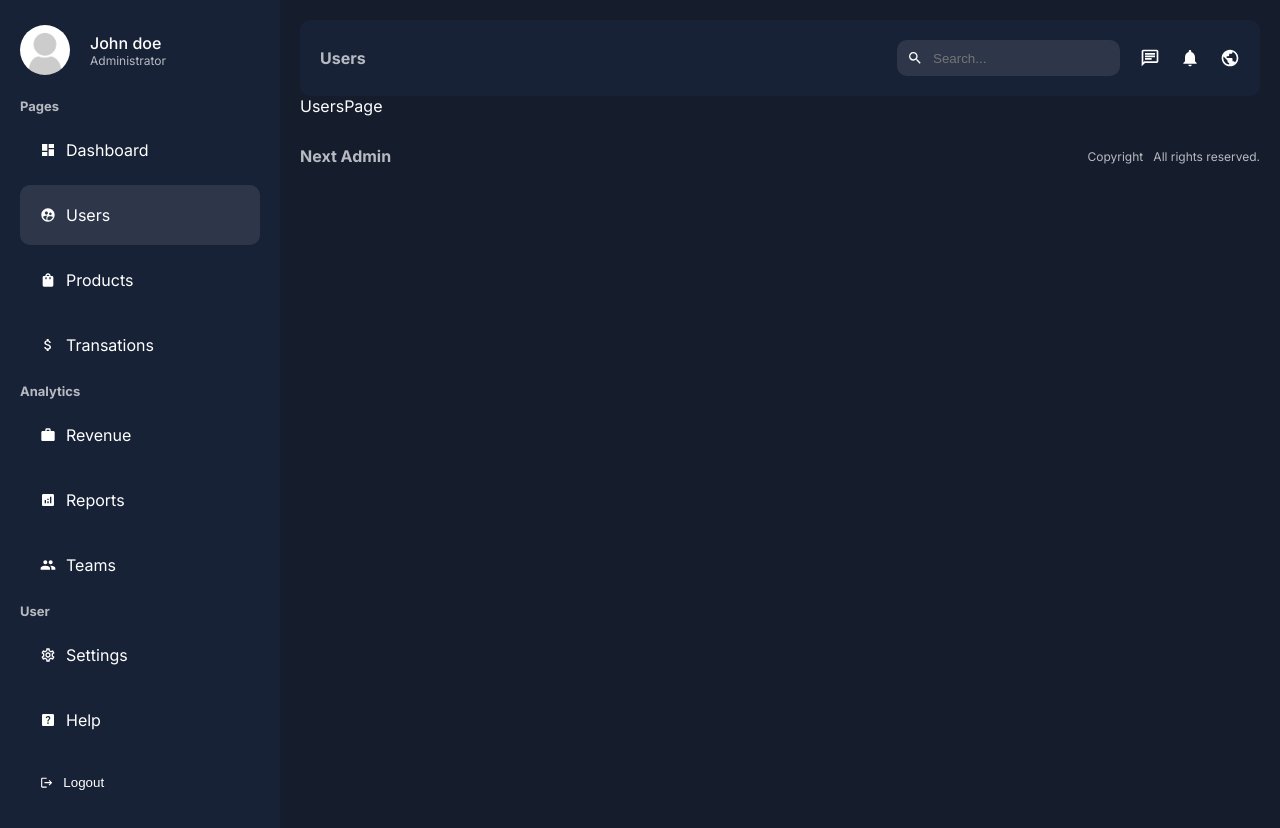
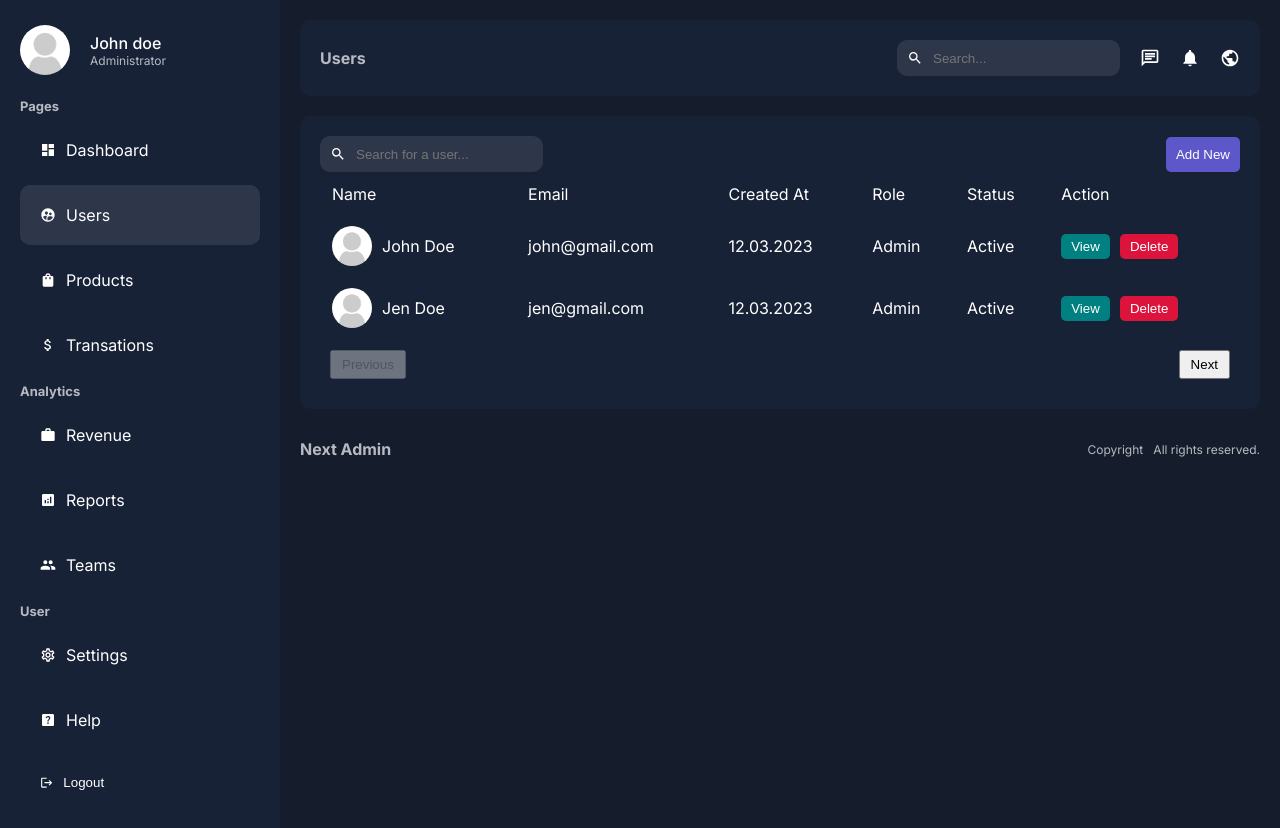
Before and after one commit to DineshShrestha/nextadmin, a Next.js app: page /dashboard/users in a window 1280 px wide. Built offline with nearby package versions, Linux system fonts and the light colour scheme.

Commit message:
Users and Products page design

```diff
--- a/app/dashboard/users/page.jsx
+++ b/app/dashboard/users/page.jsx
@@ -1,7 +1,73 @@
-const UsersPage = (props) => {
+import Pagination from "@/app/ui/dashboard/pagination/pagination"
+import Search from "@/app/ui/dashboard/search/search"
+import styles from "@/app/ui/dashboard/users/users.module.css"
+import Image from "next/image"
+import Link from "next/link"
+const UsersPage = ({placeholder}) => {
     return(
-        <div>
-            UsersPage
+        <div className={styles.container}>
+            <div className={styles.top}>
+                <Search placeholder="Search for a user..."/>
+                <Link href="/dashboard/users/add">
+                    <button className={styles.addButton}>Add New</button>
+                </Link>
+            </div>
+            <table className={styles.table}>
+                <thead>
+                    <tr>
+                        <td>Name</td>
+                        <td>Email</td>
+                        <td>Created At</td>
+                        <td>Role</td>
+                        <td>Status</td>
+                        <td>Action</td>
+                    </tr>
+                </thead>
+                <tbody>
+                    <tr>
+                        <td>
+                            <div className={styles.user}>
+                                <Image src="/noavatar.png" alt="" width={40} height={40} className={styles.userImage}/>
+                            John Doe
+                            </div>
+                        </td>
+                        <td>john@gmail.com</td>
+                        <td>12.03.2023</td>
+                        <td>Admin</td>
+                        <td>Active</td>
+                        <td>
+                            <div className={styles.buttons}>
+                            <Link href="/">
+                            <button className={`${styles.button} ${styles.view}`}>View</button>
+                            </Link>
+                            <button className={`${styles.button} ${styles.delete}`}>Delete</button>
+                            </div>
+                        </td>
+                    </tr>
+                    <tr>
+                        <td>
+                            <div className={styles.user}>
+                                <Image src="/noavatar.png" alt="" width={40} height={40} className={styles.userImage}/>
+                            Jen Doe
+                            </div>
+                        </td>
+                        <td>jen@gmail.com</td>
+                        <td>12.03.2023</td>
+                        <td>Admin</td>
+                        <td>Active</td>
+                        <td>
+                            <div className={styles.buttons}>
+                            <Link href="/">
+                            <button className={`${styles.button} ${styles.view}`}>View</button>
+                            </Link>
+                            <button className={`${styles.button} ${styles.delete}`}>Delete</button>
+                            </div>
+                        </td>
+                    </tr>
+
+                </tbody>
+            </table>
+            <Pagination/>
         </div>
     )
 }
--- a/app/ui/dashboard/dashboard.module.css
+++ b/app/ui/dashboard/dashboard.module.css
@@ -6,6 +6,7 @@
     flex: 1;
     background-color: var(--bgSoft);
     padding: 20px;
+    min-height: 100vh;
 }
 
 .content{
--- /dev/null
+++ b/app/ui/dashboard/pagination/pagination.jsx
@@ -0,0 +1,11 @@
+import sytles from "./pagination.module.css"
+const Pagination = () => {
+    return(
+        <div className={sytles.container}>
+            <button className={sytles.button} disabled>Previous</button>
+            <button className={sytles.button}>Next</button>
+        </div>
+    )
+}
+
+export default Pagination
--- /dev/null
+++ b/app/ui/dashboard/pagination/pagination.module.css
@@ -0,0 +1,14 @@
+.container{
+    padding: 10px;
+    display: flex;
+    justify-content: space-between;
+}
+
+.button{
+    padding: 5px 10px;
+    cursor: pointer;
+}
+
+.button:disabled{
+    cursor: not-allowed;
+}
--- /dev/null
+++ b/app/ui/dashboard/products/products.module.css
@@ -0,0 +1,55 @@
+.container{
+    background-color: var(--bgSoft);
+    padding: 20px;
+    border-radius: 10px;
+    margin-top: 20px;
+}
+.top{
+    display: flex;
+    align-items: center;
+    justify-content: space-between;
+}
+
+.addButton{
+    padding: 10px;
+    background-color: #5d57c9;
+    color: var(--text);
+    border: none;
+    border-radius: 5px;
+    cursor: pointer;
+}
+
+.table{
+    width: 100%;
+}
+.table td{
+    padding: 10px;
+}
+
+.product{
+    display: flex;
+    gap: 10px;
+    align-items: center;
+}
+.productImage{
+    border-radius: 50%;
+    object-fit: cover;
+}
+.buttons{
+    display: flex;
+    gap: 10px;
+}
+.button{
+    padding: 5px 10px;
+    border-radius: 5px;
+    color: var(--text);
+    border: none;
+    cursor: pointer;
+}
+.view{
+    background-color: teal;
+}
+
+.delete{
+    background-color: crimson;
+}
--- /dev/null
+++ b/app/ui/dashboard/search/search.jsx
@@ -0,0 +1,12 @@
+import { MdSearch } from "react-icons/md"
+import styles from "./search.module.css"
+const Search = ({placeholder}) => {
+    return(
+        <div className={styles.container}>
+            <MdSearch/>
+            <input type="text" placeholder={placeholder} className={styles.input}/>
+        </div>
+    )
+}
+
+export default Search
--- /dev/null
+++ b/app/ui/dashboard/search/search.module.css
@@ -0,0 +1,15 @@
+.container{
+    display: flex;
+    align-items: center;
+    gap: 10px;
+    background-color: #2e374a;
+    padding: 10px;
+    border-radius: 10px;
+    width: max-content;
+}
+.input{
+    background-color: transparent;
+    border: none;
+    color: var(--text);
+    outline: none;
+}
--- /dev/null
+++ b/app/ui/dashboard/users/users.module.css
@@ -0,0 +1,55 @@
+.container{
+    background-color: var(--bgSoft);
+    padding: 20px;
+    border-radius: 10px;
+    margin-top: 20px;
+}
+.top{
+    display: flex;
+    align-items: center;
+    justify-content: space-between;
+}
+
+.addButton{
+    padding: 10px;
+    background-color: #5d57c9;
+    color: var(--text);
+    border: none;
+    border-radius: 5px;
+    cursor: pointer;
+}
+
+.table{
+    width: 100%;
+}
+.table td{
+    padding: 10px;
+}
+
+.user{
+    display: flex;
+    gap: 10px;
+    align-items: center;
+}
+.userImage{
+    border-radius: 50%;
+    object-fit: cover;
+}
+.buttons{
+    display: flex;
+    gap: 10px;
+}
+.button{
+    padding: 5px 10px;
+    border-radius: 5px;
+    color: var(--text);
+    border: none;
+    cursor: pointer;
+}
+.view{
+    background-color: teal;
+}
+
+.delete{
+    background-color: crimson;
+}
```
Also changed, not shown: app/dashboard/products/page.jsx (+47 -2 lines).
